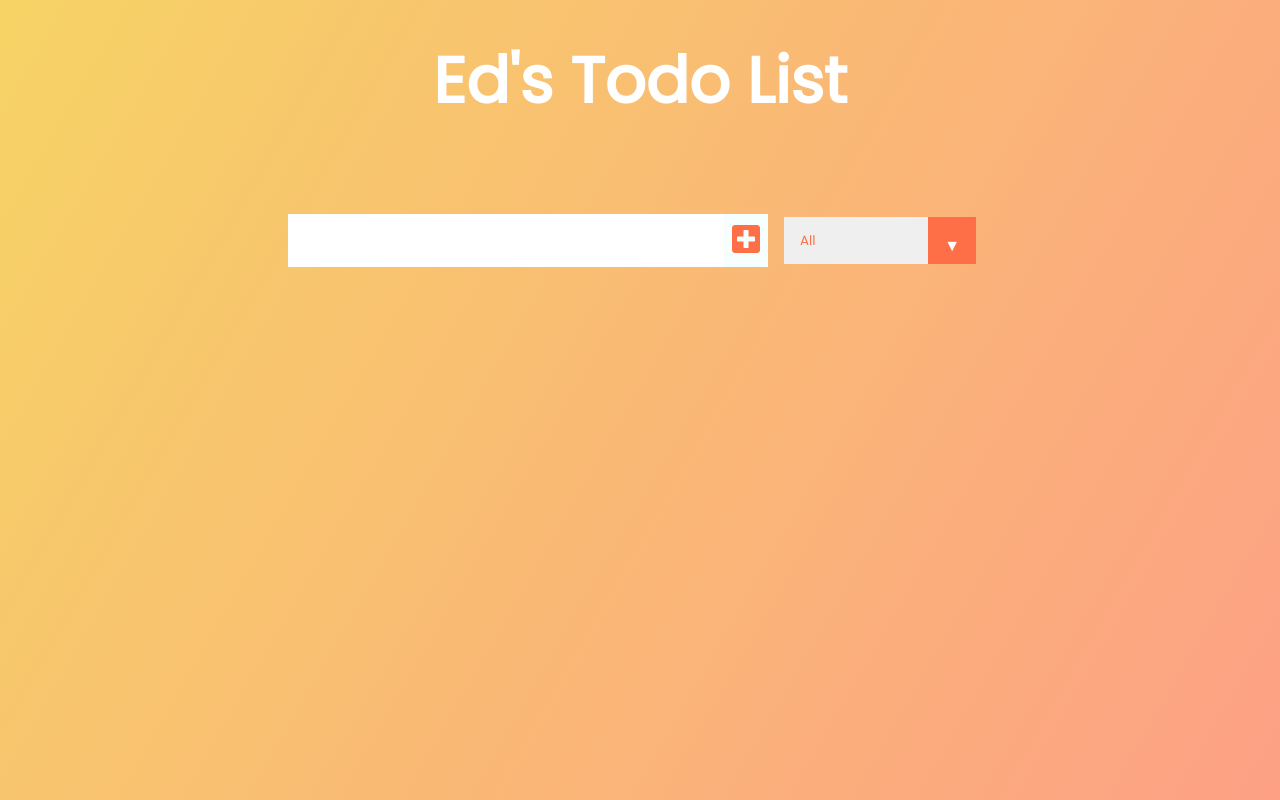
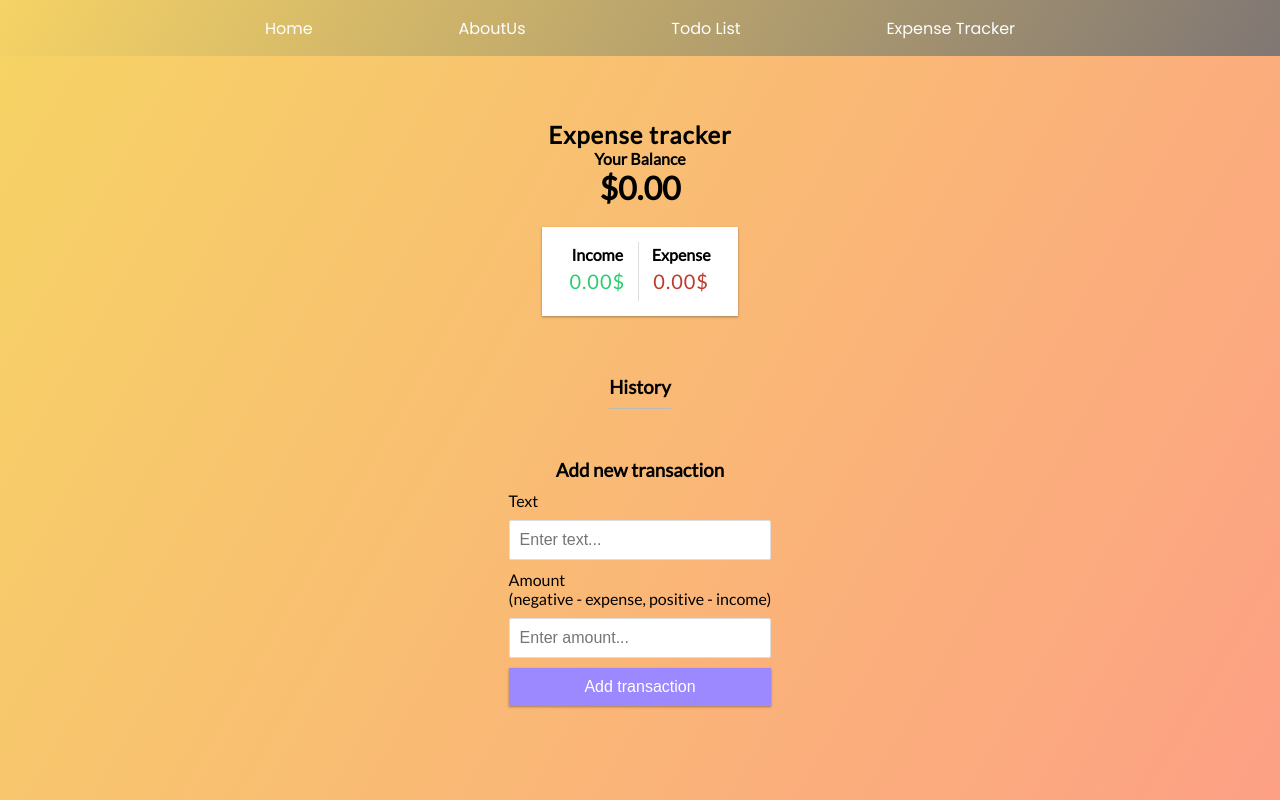
Before and after one commit to ahmadaldabouqii/React-Todo, a React (Create React App) app: page /ExpenseTrackerUI in a window 1280 px wide. Built offline with nearby package versions, Linux system fonts and the light colour scheme.

Commit message:
Add router & NavBar

```diff
--- a/src/App.js
+++ b/src/App.js
@@ -3,6 +3,7 @@ import React, { useState } from "react";
 import "./App.css";
 import TodoUI from "./components/UI/TodoUI/TodoUI";
 import ExpenseTracker from "./components/UI/ExpenseTrackerUI/ExpenseTrackerUI";
+import NavBar from "./components/NavBar/NavBar";
 
 const App = () => {
   // TODO States
@@ -19,7 +20,8 @@ const App = () => {
 
   return (
     <Router>
-      {/* <Routes>
+      <NavBar />
+      <Routes>
         <Route
           path="/TodoUI"
           element={
@@ -50,8 +52,8 @@ const App = () => {
             />
           }
         />
-      </Routes> */}
-      <div className="App">
+      </Routes>
+      {/* <div className="App">
         <TodoUI
           inputText={inputText}
           setInputText={setInputText}
@@ -63,7 +65,7 @@ const App = () => {
           setFilterdTodos={setFilterdTodos}
         />
 
-        {/* <ExpenseTracker
+         <ExpenseTracker
           income={income}
           expense={expense}
           total={total}
@@ -72,8 +74,8 @@ const App = () => {
           setExpense={setExpense}
           transactions={transactions}
           setTransactions={setTransactions}
-        /> */}
-      </div>
+        />
+      </div> */}
     </Router>
   );
 };
--- /dev/null
+++ b/src/components/NavBar/NavBar.css
@@ -0,0 +1,25 @@
+.nav-header {
+  background-image: linear-gradient(120deg, #f6d365 0%, #807774 100%);
+  font-family: "Poppins", sans-serif;
+  /* padding: 1em; */
+  height: 7vh;
+  display: flex;
+  align-items: center;
+  justify-content: center;
+}
+
+nav {
+  list-style-type: none;
+  display: flex;
+  width: 70%;
+  justify-content: space-around;
+}
+
+a {
+  text-decoration: none;
+  color: #fefefe;
+}
+
+a:hover {
+  color: #807774;
+}
--- /dev/null
+++ b/src/components/NavBar/NavBar.js
@@ -0,0 +1,16 @@
+import "./NavBar.css";
+import { NavLink } from "react-router-dom";
+
+const NavBar = () => {
+  return (
+    <header className="nav-header">
+      <nav>
+        <NavLink to="/">Home</NavLink>
+        <NavLink to="/AboutUs">AboutUs</NavLink>
+        <NavLink to="/TodoUI">Todo List</NavLink>
+        <NavLink to="/ExpenseTrackerUI">Expense Tracker</NavLink>
+      </nav>
+    </header>
+  );
+};
+export default NavBar;
--- a/src/components/UI/ExpenseTrackerUI/ExpenseTrackerUI.css
+++ b/src/components/UI/ExpenseTrackerUI/ExpenseTrackerUI.css
@@ -14,7 +14,7 @@
   flex-direction: column;
   align-items: center;
   justify-content: center;
-  min-height: 100vh;
+  min-height: 93vh;
   margin: 0;
   font-family: "Lato", sans-serif;
 }
--- a/src/components/UI/TodoUI/TodoUI.css
+++ b/src/components/UI/TodoUI/TodoUI.css
@@ -2,7 +2,7 @@
   background-image: linear-gradient(120deg, #f6d365 0%, #fda085 100%);
   color: white;
   font-family: "Poppins", sans-serif;
-  min-height: 100vh;
+  min-height: 93vh;
 }
 
 .h1-Todo {
```
